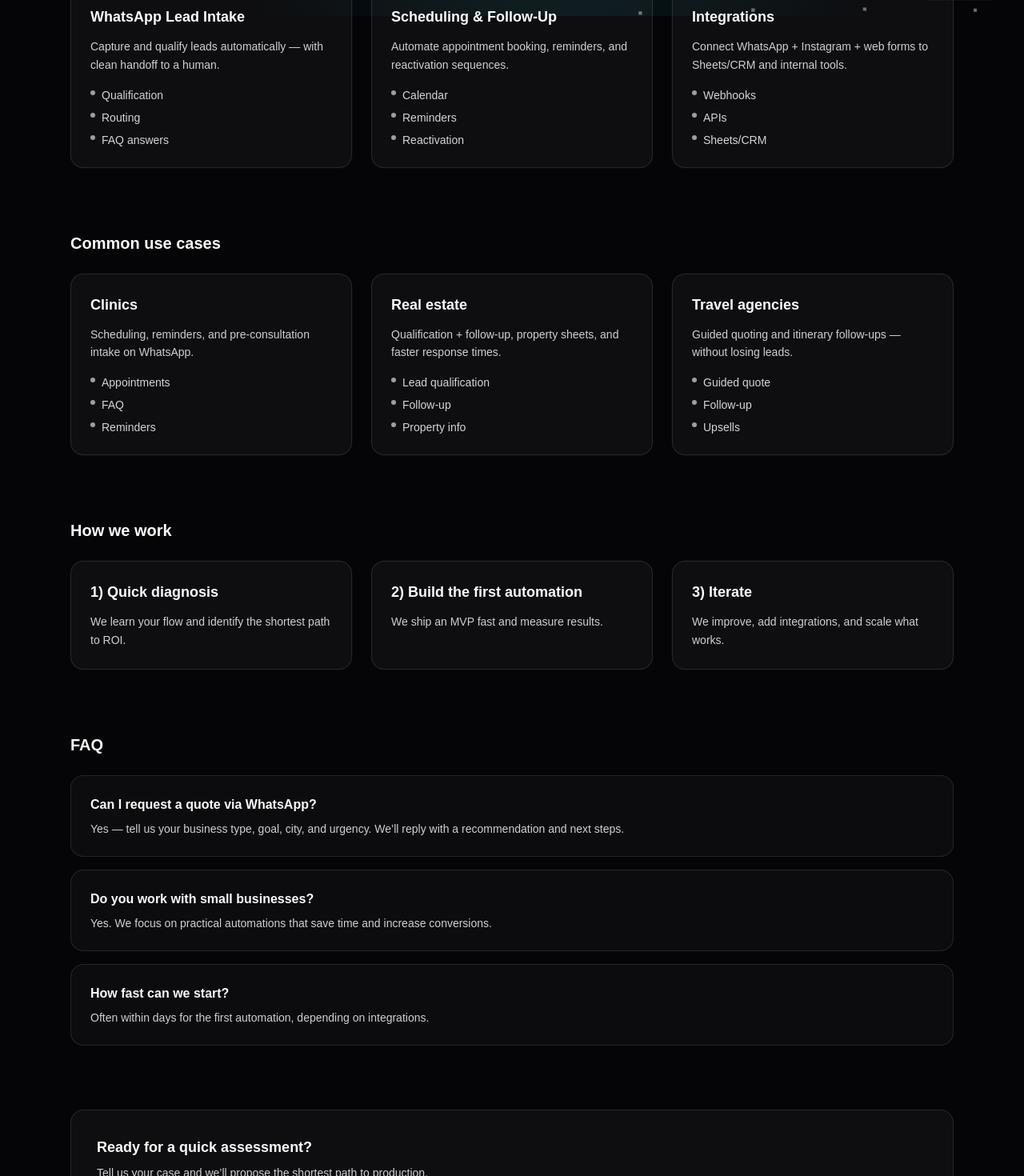
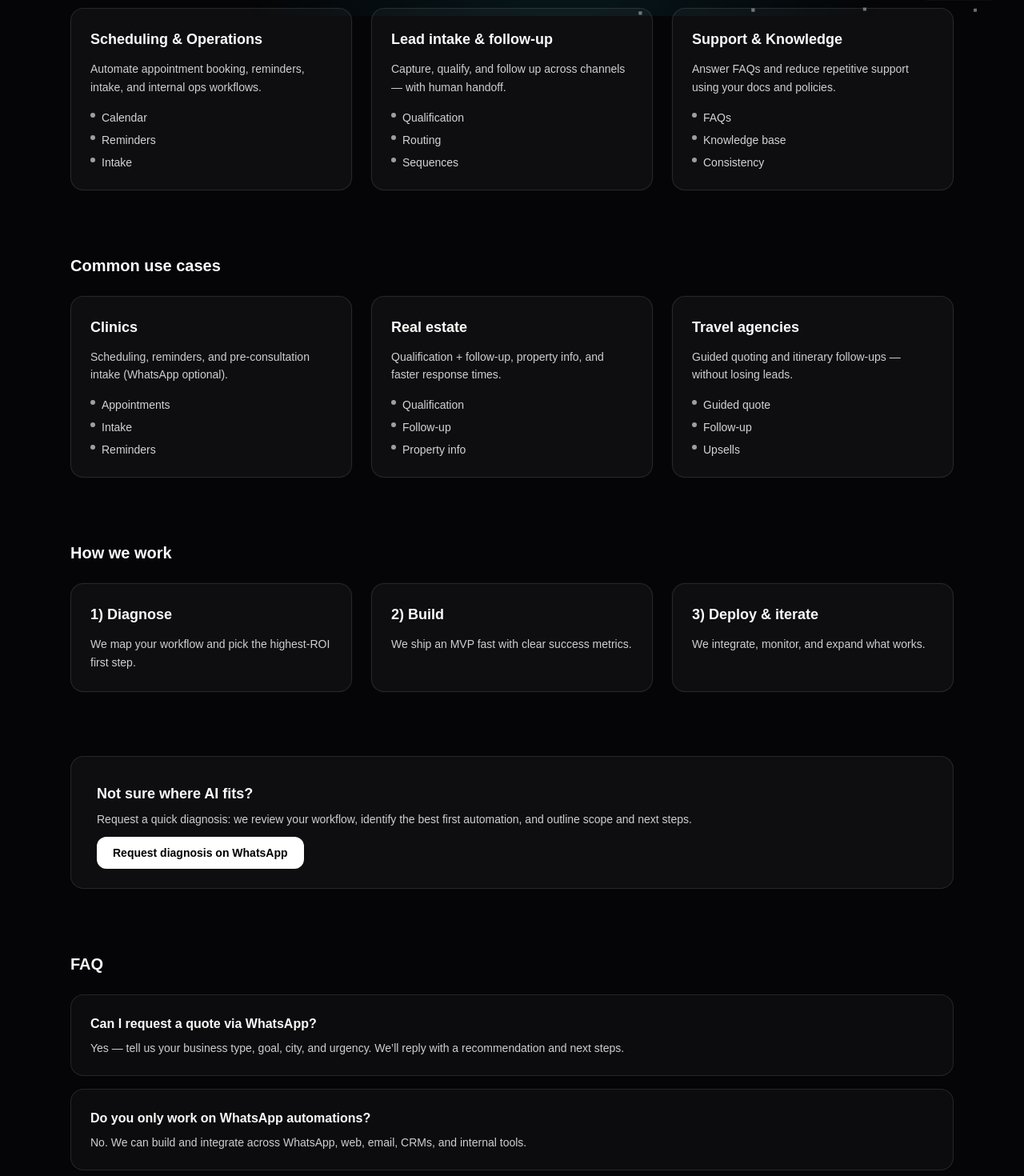
Before and after one commit to MaxSosaD/maxai-agency-site, a Next.js app: page /en in a window 1280 px wide. Shown: the part 780-2250 px from the top of the page at 80% size. Built offline with nearby package versions, Linux system fonts and the light colour scheme.

Commit message:
WhatsappUPT

```diff
--- a/src/app/[locale]/page.tsx
+++ b/src/app/[locale]/page.tsx
@@ -7,42 +7,42 @@
 
 const copy = {
   en: {
-    kicker: "Automation with AI for businesses that sell on WhatsApp.",
-    headline: "More appointments. More leads. Less time answering the same questions.",
-    sub: "MaxAI builds practical AI automations for small businesses — intake, follow‑up, scheduling, and FAQs — so you can respond faster and close more.",
+    kicker: "Automation with AI for real business processes.",
+    headline: "Reduce time, improve customer experience, and scale your operation.",
+    sub: "MaxAI identifies high‑ROI opportunities and builds AI automations and agents (scheduling, follow‑up, support, reporting) integrated with your tools: WhatsApp, web, email, CRMs, and more.",
     cta: "Request a quote on WhatsApp",
     ctaPrefill:
-      "Hi MaxAI — I’d like to request a quote.\n\nBusiness type: \nGoal (appointments/leads/follow-up/support): \nCity: \nUrgency: \n\nIf you can, add: your WhatsApp name + best time to reply.",
-    secondary: "See what we build",
-    trust: "Fast. Practical. Production‑ready.",
+      "Hi MaxAI — I’d like to request a quote.\n\nBusiness type: \nGoal (scheduling/leads/follow-up/support): \nCity: \nUrgency: \n\nIf you can, add: your WhatsApp name + best time to reply.",
+    secondary: "Request a diagnosis",
+    trust: "Practical. Measurable. Production‑ready.",
     services: [
       {
-        title: "WhatsApp Lead Intake",
-        body: "Capture and qualify leads automatically — with clean handoff to a human.",
-        bullets: ["Qualification", "Routing", "FAQ answers"],
+        title: "Scheduling & Operations",
+        body: "Automate appointment booking, reminders, intake, and internal ops workflows.",
+        bullets: ["Calendar", "Reminders", "Intake"],
       },
       {
-        title: "Scheduling & Follow‑Up",
-        body: "Automate appointment booking, reminders, and reactivation sequences.",
-        bullets: ["Calendar", "Reminders", "Reactivation"],
+        title: "Lead intake & follow‑up",
+        body: "Capture, qualify, and follow up across channels — with human handoff.",
+        bullets: ["Qualification", "Routing", "Sequences"],
       },
       {
-        title: "Integrations",
-        body: "Connect WhatsApp + Instagram + web forms to Sheets/CRM and internal tools.",
-        bullets: ["Webhooks", "APIs", "Sheets/CRM"],
+        title: "Support & Knowledge",
+        body: "Answer FAQs and reduce repetitive support using your docs and policies.",
+        bullets: ["FAQs", "Knowledge base", "Consistency"],
       },
     ],
     industryTitle: "Common use cases",
     industries: [
       {
         title: "Clinics",
-        body: "Scheduling, reminders, and pre‑consultation intake on WhatsApp.",
-        bullets: ["Appointments", "FAQ", "Reminders"],
+        body: "Scheduling, reminders, and pre‑consultation intake (WhatsApp optional).",
+        bullets: ["Appointments", "Intake", "Reminders"],
       },
       {
         title: "Real estate",
-        body: "Qualification + follow‑up, property sheets, and faster response times.",
-        bullets: ["Lead qualification", "Follow‑up", "Property info"],
+        body: "Qualification + follow‑up, property info, and faster response times.",
+        bullets: ["Qualification", "Follow‑up", "Property info"],
       },
       {
         title: "Travel agencies",
@@ -50,19 +50,23 @@
         bullets: ["Guided quote", "Follow‑up", "Upsells"],
       },
     ],
+    diagnosisTitle: "Not sure where AI fits?",
+    diagnosisBody:
+      "Request a quick diagnosis: we review your workflow, identify the best first automation, and outline scope and next steps.",
+    diagnosisCta: "Request diagnosis on WhatsApp",
     processTitle: "How we work",
     process: [
       {
-        title: "1) Quick diagnosis",
-        body: "We learn your flow and identify the shortest path to ROI.",
+        title: "1) Diagnose",
+        body: "We map your workflow and pick the highest‑ROI first step.",
       },
       {
-        title: "2) Build the first automation",
-        body: "We ship an MVP fast and measure results.",
+        title: "2) Build",
+        body: "We ship an MVP fast with clear success metrics.",
       },
       {
-        title: "3) Iterate",
-        body: "We improve, add integrations, and scale what works.",
+        title: "3) Deploy & iterate",
+        body: "We integrate, monitor, and expand what works.",
       },
     ],
     botTitle: "Ask MaxAI",
@@ -73,47 +77,47 @@
         a: "Yes — tell us your business type, goal, city, and urgency. We’ll reply with a recommendation and next steps.",
       },
       {
-        q: "Do you work with small businesses?",
-        a: "Yes. We focus on practical automations that save time and increase conversions.",
+        q: "Do you only work on WhatsApp automations?",
+        a: "No. We can build and integrate across WhatsApp, web, email, CRMs, and internal tools.",
       },
       {
-        q: "How fast can we start?",
-        a: "Often within days for the first automation, depending on integrations.",
+        q: "What if I’m not sure I need AI?",
+        a: "Request a diagnosis. We’ll identify opportunities and recommend the shortest path to ROI.",
       },
     ],
   },
   es: {
-    kicker: "Automatización con IA para negocios que venden por WhatsApp.",
-    headline: "Más citas. Más prospectos. Menos tiempo contestando lo mismo.",
-    sub: "MaxAI construye automatizaciones prácticas con IA para negocios pequeños: captación, seguimiento, agenda y FAQs — para responder más rápido y cerrar más.",
+    kicker: "Automatización con IA para procesos reales de negocio.",
+    headline: "Reduce tiempos, mejora la atención y escala tu operación.",
+    sub: "MaxAI identifica oportunidades con ROI y construye automatizaciones y agentes (agenda, seguimiento, soporte, reportes) integrados con tus herramientas: WhatsApp, web, email, CRMs y más.",
     cta: "Pide tu cotización por WhatsApp",
     ctaPrefill:
-      "Hola MaxAI — me gustaría una cotización.\n\nGiro: \nObjetivo (citas/leads/seguimiento/soporte): \nCiudad: \nUrgencia: \n\nSi puedes, agrega: tu nombre en WhatsApp + mejor horario para responderte.",
-    secondary: "Ver qué hacemos",
-    trust: "Rápido. Práctico. Listo para producción.",
+      "Hola MaxAI — me gustaría una cotización.\n\nGiro: \nObjetivo (agenda/leads/seguimiento/soporte): \nCiudad: \nUrgencia: \n\nSi puedes, agrega: tu nombre en WhatsApp + mejor horario para responderte.",
+    secondary: "Solicitar diagnóstico",
+    trust: "Práctico. Medible. Listo para producción.",
     services: [
       {
-        title: "Captación por WhatsApp",
-        body: "Captura y califica leads automáticamente — con handoff limpio a una persona.",
-        bullets: ["Calificación", "Enrutamiento", "Respuestas a FAQs"],
+        title: "Agenda & operaciones",
+        body: "Automatiza citas, recordatorios, intake y flujos operativos internos.",
+        bullets: ["Calendario", "Recordatorios", "Intake"],
       },
       {
-        title: "Agenda & seguimiento",
-        body: "Automatiza citas, recordatorios y reactivación de prospectos.",
-        bullets: ["Calendario", "Recordatorios", "Reactivación"],
+        title: "Captación & seguimiento",
+        body: "Captura, califica y da seguimiento en varios canales — con handoff humano.",
+        bullets: ["Calificación", "Enrutamiento", "Secuencias"],
       },
       {
-        title: "Integraciones",
-        body: "Conecta WhatsApp + Instagram + formularios web con Sheets/CRM y herramientas internas.",
-        bullets: ["Webhooks", "APIs", "Sheets/CRM"],
+        title: "Soporte & conocimiento",
+        body: "Responde FAQs y reduce soporte repetitivo usando tus docs y políticas.",
+        bullets: ["FAQs", "Base de conocimiento", "Consistencia"],
       },
     ],
     industryTitle: "Casos de uso comunes",
     industries: [
       {
         title: "Consultorios",
-        body: "Agenda, recordatorios e intake pre‑consulta por WhatsApp.",
-        bullets: ["Citas", "FAQ", "Recordatorios"],
+        body: "Agenda, recordatorios e intake pre‑consulta (WhatsApp opcional).",
+        bullets: ["Citas", "Intake", "Recordatorios"],
       },
       {
         title: "Bienes raíces",
@@ -126,19 +130,23 @@
         bullets: ["Cotización guiada", "Seguimiento", "Upsells"],
       },
     ],
+    diagnosisTitle: "¿No sabes si tu negocio necesita IA?",
+    diagnosisBody:
+      "Pide un diagnóstico rápido: revisamos tu flujo, identificamos la mejor primera automatización y te damos alcance y siguientes pasos.",
+    diagnosisCta: "Pedir diagnóstico por WhatsApp",
     processTitle: "Cómo trabajamos",
     process: [
       {
-        title: "1) Diagnóstico rápido",
-        body: "Entendemos tu flujo y definimos el camino más corto a ROI.",
+        title: "1) Diagnóstico",
+        body: "Mapeamos tu flujo y definimos el primer paso con mayor ROI.",
       },
       {
-        title: "2) Primera automatización",
-        body: "Lanzamos un MVP rápido y medimos resultados.",
+        title: "2) Construcción",
+        body: "Lanzamos un MVP rápido con métricas claras.",
       },
       {
-        title: "3) Iteración",
-        body: "Mejoramos, integramos herramientas y escalamos lo que funciona.",
+        title: "3) Despliegue e iteración",
+        body: "Integramos, monitoreamos y escalamos lo que funciona.",
       },
     ],
     botTitle: "Pregúntale a MaxAI",
@@ -149,12 +157,12 @@
         a: "Sí — dinos tu giro, objetivo, ciudad y urgencia. Te respondemos con recomendación y siguientes pasos.",
       },
       {
-        q: "¿Trabajan con negocios pequeños?",
-        a: "Sí. Nos enfocamos en automatizaciones prácticas que ahorran tiempo y aumentan conversiones.",
+        q: "¿Solo hacen automatizaciones en WhatsApp?",
+        a: "No. Podemos integrar WhatsApp, web, email, CRMs y herramientas internas.",
       },
       {
-        q: "¿Qué tan rápido se puede empezar?",
-        a: "Muchas veces en días para la primera automatización, según integraciones.",
+        q: "¿Y si no sé por dónde empezar?",
+        a: "Pide un diagnóstico. Identificamos oportunidades y te proponemos el camino más corto a ROI.",
       },
     ],
   },
@@ -184,7 +192,7 @@
           <div className="mt-8 flex flex-wrap gap-3">
             <WhatsAppCTA label={t.cta} prefill={t.ctaPrefill} />
             <a
-              href="#what"
+              href="#diagnosis"
               className="rounded-xl border border-white/15 bg-white/5 px-5 py-3 text-sm font-semibold text-white hover:bg-white/10"
             >
               {t.secondary}
@@ -234,6 +242,14 @@
         </div>
       </section>
 
+      <section id="diagnosis" className="mt-20 rounded-2xl border border-white/10 bg-white/[0.04] p-8">
+        <div className="text-lg font-semibold">{t.diagnosisTitle}</div>
+        <p className="mt-2 text-sm text-zinc-200/90">{t.diagnosisBody}</p>
+        <div className="mt-5">
+          <WhatsAppCTA label={t.diagnosisCta} prefill={t.ctaPrefill} />
+        </div>
+      </section>
+
       <section id="faq" className="mt-20">
         <h2 className="text-xl font-semibold">{t.faqTitle}</h2>
         <div className="mt-6 grid gap-4">
@@ -251,14 +267,12 @@
 
       <section className="mt-20 rounded-2xl border border-white/10 bg-white/[0.04] p-8">
         <div className="text-lg font-semibold">
-          {locale === "es"
-            ? "¿Listo para una evaluación rápida?"
-            : "Ready for a quick assessment?"}
+          {locale === "es" ? "¿Listo para cotizar?" : "Ready to request a quote?"}
         </div>
         <p className="mt-2 text-sm text-zinc-200/90">
           {locale === "es"
-            ? "Cuéntanos tu caso y te proponemos el camino más corto a producción."
-            : "Tell us your case and we’ll propose the shortest path to production."}
+            ? "Cuéntanos tu caso y te damos recomendación y siguientes pasos."
+            : "Tell us your case and we’ll reply with a recommendation and next steps."}
         </p>
         <div className="mt-5">
           <WhatsAppCTA
```
